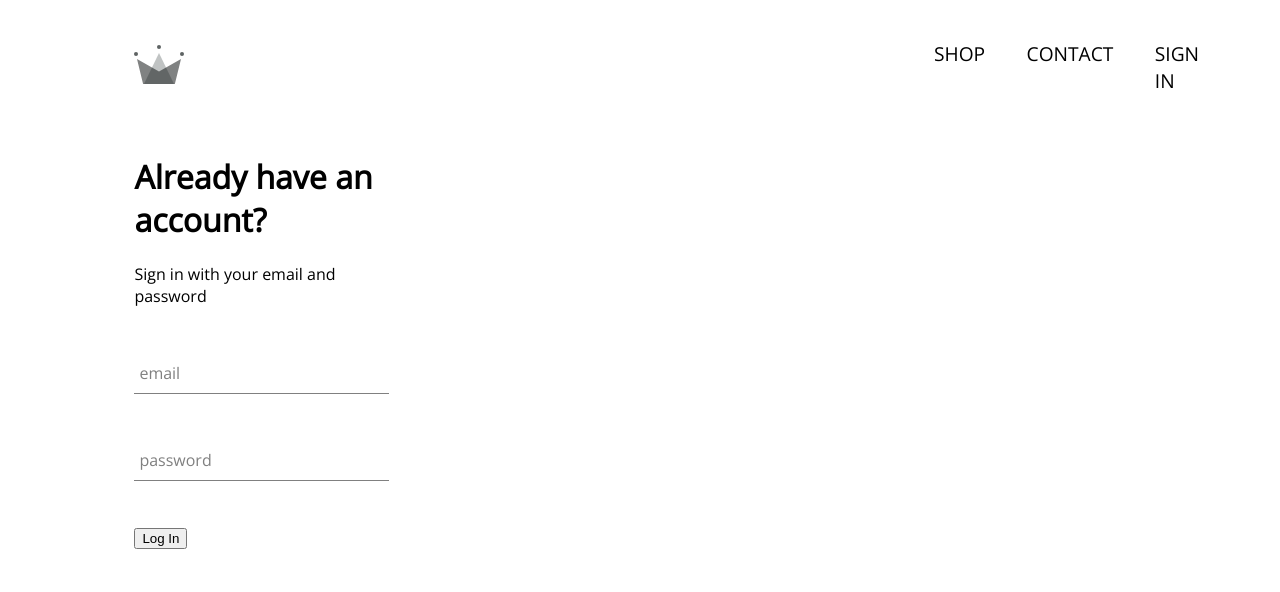
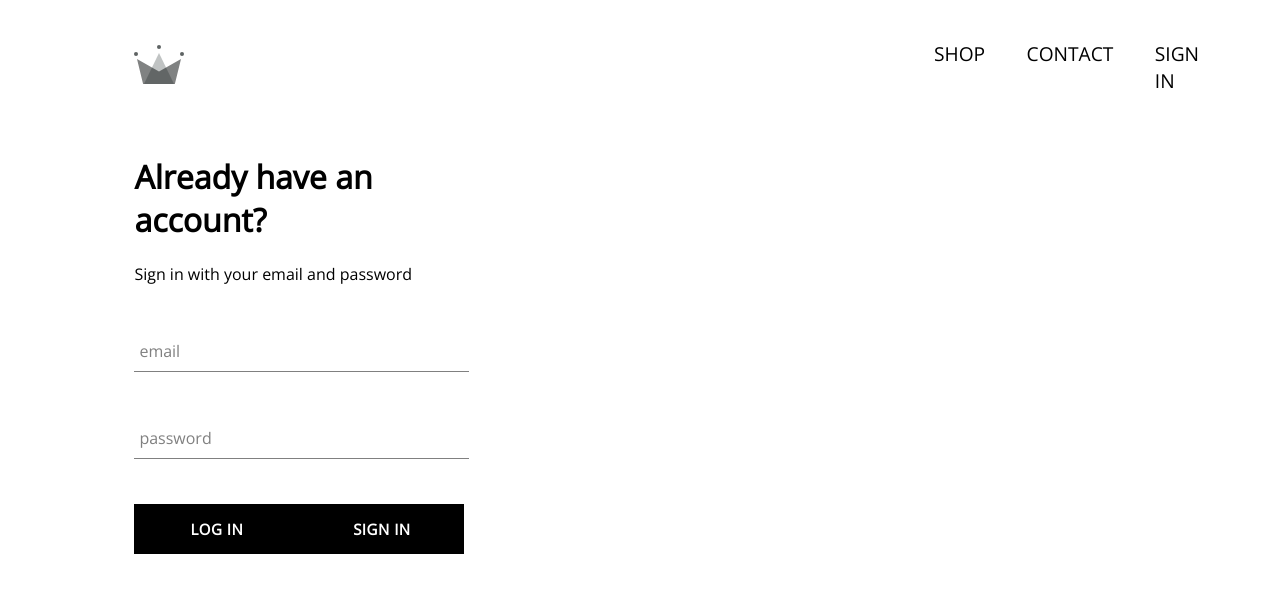
Before and after one commit to nicolaspineyro/ecommerce-app, a React (Create React App) app: page /signin in a window 1280 px wide. Shown: the top 592 px of the page. Built offline with nearby package versions, Linux system fonts and the light colour scheme.

Commit message:
Added firebase config

```diff
--- a/package.json
+++ b/package.json
@@ -7,6 +7,7 @@
     "@testing-library/react": "^11.1.0",
     "@testing-library/user-event": "^12.1.10",
     "classnames": "^2.3.1",
+    "firebase": "^9.5.0",
     "react": "^17.0.2",
     "react-dom": "^17.0.2",
     "react-router-dom": "^5.3.0",
--- a/src/components/sign-in-page/FormInput.tsx
+++ b/src/components/sign-in-page/FormInput.tsx
@@ -15,7 +15,7 @@ const formInput = ({ type, label, value, name, handleChange }: FormInputProps) =
     }
 
     return (
-        <div className={Styles['group']}>
+        <div className={Styles.group}>
             <input
                 {...otherProps}
                 onChange={handleChange}
--- a/src/components/sign-in-page/SignIn.tsx
+++ b/src/components/sign-in-page/SignIn.tsx
@@ -2,6 +2,8 @@ import { FormEvent, useState } from 'react';
 import FormInput from './FormInput';
 import Styles from 'src/styles/sign-in.module.scss';
 import { Button } from 'src/components/ui';
+import { auth, provider } from 'src/utils/firebase-utils';
+import { signInWithPopup, GoogleAuthProvider } from 'firebase/auth';
 
 const SignIn = () => {
     const [form, setForm] = useState({
@@ -22,28 +24,43 @@ const SignIn = () => {
         })
     }
 
+    const signInWithGoogle = () => {
+        signInWithPopup(auth, provider)
+        .then(result => {
+            const credential = GoogleAuthProvider.credentialFromResult(result);
+            const token = credential?.accessToken;
+            const user = result.user;
+        })
+        .catch(error => console.log(error))
+    }
+
     return (
-        <div className={Styles['container']}>
+        <div className={Styles.container}>
             <h1>Already have an account?</h1>
             <span>Sign in with your email and password</span>
             <form onSubmit={e => submitForm(e)}>
                 <FormInput
                     type='text'
                     label='email'
-                    value={form['email']}
+                    value={form.email}
                     name='email'
                     handleChange={handleChange}
                 />
                 <FormInput
                     type='password'
                     label='password'
-                    value={form['password']}
+                    value={form.password}
                     name='password'
                     handleChange={handleChange}
                 />
-                <Button type='submit'>
-                    Log In
-                </Button>
+                <div className={Styles['buttons-container']}>
+                    <Button type='submit'>
+                        Log In
+                    </Button>
+                    <Button onClick={signInWithGoogle} type='submit'>
+                        Sign In With Google
+                    </Button>
+                </div>
             </form>
         </div>
     )
--- a/src/components/ui/Button.tsx
+++ b/src/components/ui/Button.tsx
@@ -1,17 +1,17 @@
-import { ReactChild } from "react";
+import Styles from 'src/styles/button.module.scss';
+import { ReactChild } from 'react';
 
 interface ButtonProps {
-    type: "button" | "submit" | "reset" | undefined;
+    type?: "button" | "submit" | "reset" | undefined;
     children: ReactChild;
+    onClick?: (e: any) => void;
 }
 
-const Button = ({ children, type }: ButtonProps) => {
-
-
+const Button = ({ children, ...otherProps }: ButtonProps) => {
     return (
-            <button type={type}>
-                {children}
-            </button>
+        <button className={Styles.container} {...otherProps}>
+            {children}
+        </button>
     )
 
 }
--- /dev/null
+++ b/src/styles/button.module.scss
@@ -0,0 +1,22 @@
+.container {
+  min-width: 165px;
+  width: auto;
+  height: 50px;
+  letter-spacing: 0.5px;
+  line-height: 50px;
+  padding: 0 35px 0 35px;
+  font-size: 15px;
+  background-color: black;
+  color: white;
+  text-transform: uppercase;
+  font-family: "Open Sans";
+  font-weight: bolder;
+  border: none;
+  cursor: pointer;
+
+  &:hover {
+    background-color: white;
+    color: black;
+    border: 1px solid black;
+  }
+}
--- a/src/styles/sign-in.module.scss
+++ b/src/styles/sign-in.module.scss
@@ -1,5 +1,11 @@
 .container {
-    width: 30vh;
+    width: 40vh;
     display: flex;
     flex-direction: column;
 }
+
+.buttons-container {
+    display: flex;
+    flex-direction: row;
+    justify-content: space-between;
+}
--- /dev/null
+++ b/src/utils/firebase-utils.js
@@ -0,0 +1,28 @@
+import { initializeApp } from "firebase/app";
+import { getFirestore } from "firebase/firestore";
+import { getAuth, GoogleAuthProvider } from "firebase/auth";
+
+const firebaseConfig = {
+  apiKey: "AIzaSyD6rsUmcbUXDvFEIJsXnhZZgbGQvty2FFo",
+
+  authDomain: "clothing-db-3699e.firebaseapp.com",
+
+  projectId: "clothing-db-3699e",
+
+  storageBucket: "clothing-db-3699e.appspot.com",
+
+  messagingSenderId: "841960219693",
+
+  appId: "1:841960219693:web:620dfbb71d366588a244a4",
+};
+
+const app = initializeApp(firebaseConfig);
+
+export const db = getFirestore(app)
+export const auth = getAuth();
+
+export const provider = new GoogleAuthProvider();
+
+provider.setCustomParameters({ prompt: "select_account" });
+
+export default app;
```
Also changed, not shown: 1 other file (tests, documents, lock files or other folders).
